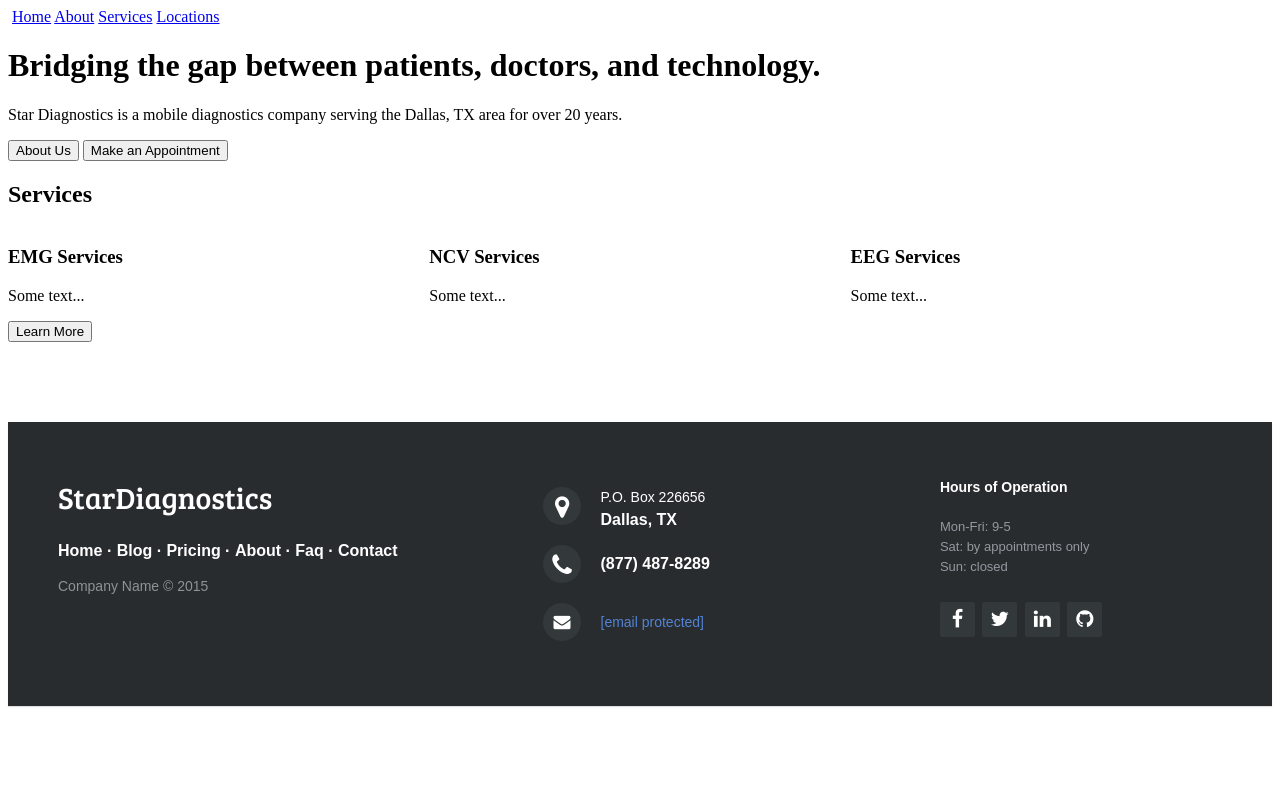
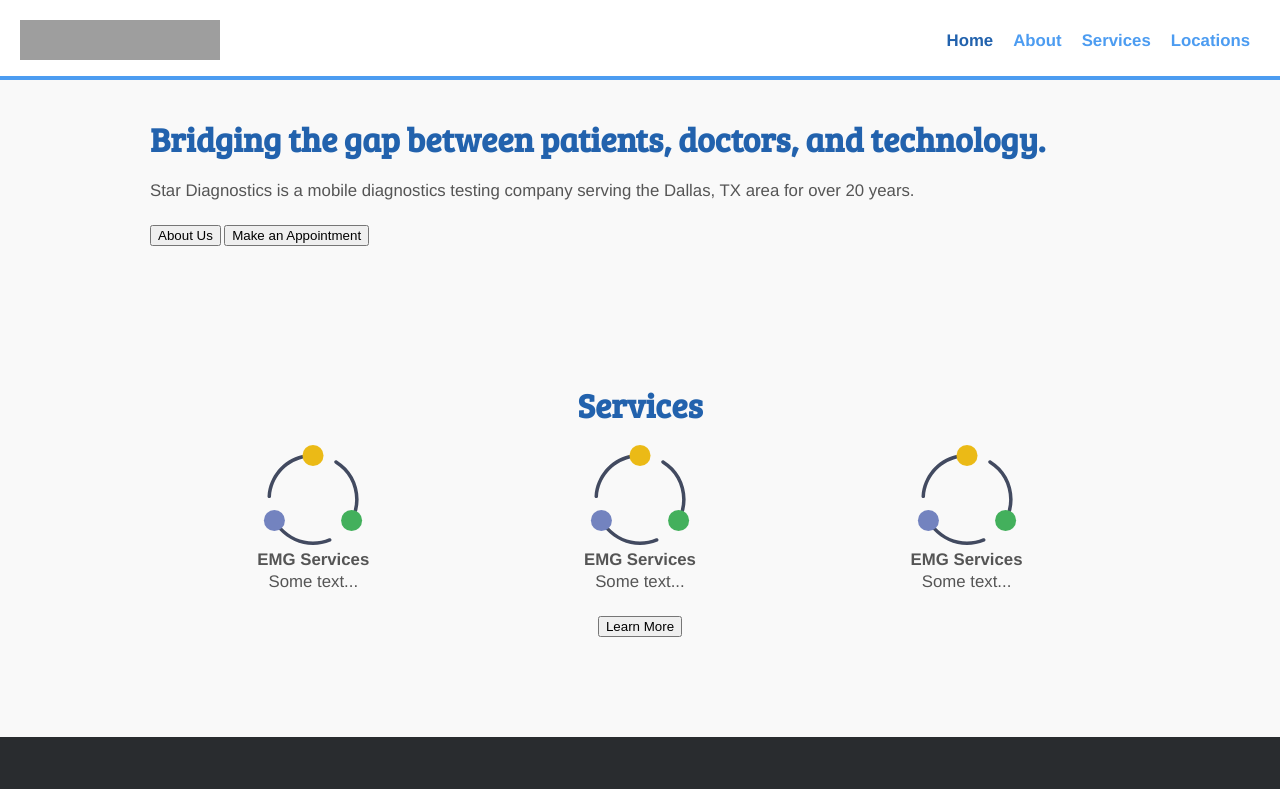
Before and after one commit to gcho91/stardiagnostics, a plain HTML site: page index.html in a window 1280 px wide. Shown: the top 789 px of the page. Drawn offline with Linux system fonts and the light colour scheme; grey boxes are pictures that could not be loaded.

Commit message:
Updated navbar to be responsive, included placeholder vector for services section

```diff
--- /dev/null
+++ b/header-branch-style.css
@@ -0,0 +1,229 @@
+/*RESET*/
+html, body, div, span, applet, object, iframe, h1, h2, h3, h4, h5, h6, p, blockquote, pre, a, abbr, acronym, address, big, cite, code, del, dfn, em, font, img, ins, kbd, q, s, samp, small, strike, strong, sub, sup, tt, var, b, u, i, center, dl, dt, dd, ol, ul, li, fieldset, form, label, legend, table, caption, tbody, tfoot, thead, tr, th, td {margin:0; padding:0; border:0; outline:0; font-size:100%; vertical-align:baseline; background:transparent;} body {line-height: 1;}ol, ul{list-style:none;} blockquote, q{quotes:none;} blockquote:before, blockquote:after, q:before, q:after{content:'';content:none;} :focus{outline:0;} ins{text-decoration:none;} del{text-decoration:line-through;} table{border-collapse:collapse; border-spacing:0;}
+
+/*MAIN*/
+body {
+	font-size: 1.05em;
+	line-height: 1.25em;
+	font-family: 'Bree Serif', 'Helvetica Neue', Helvetica, Arial;
+	background: #f9f9f9;
+	color: #555;
+}
+
+a {
+
+	color: #4C9CF1;
+	text-decoration: none;
+	font-weight: bold;
+
+}
+
+a:hover {
+
+	color: #444;
+
+}
+
+img {
+
+	width: 100%;
+
+}
+
+header {
+
+	background: #fff;
+	width: 100%;
+	height: 76px;
+	position: fixed;
+	top: 0;
+	left: 0;
+	border-bottom: 4px solid #4C9CF1;
+	z-index: 100;
+
+}
+
+#logo{
+
+	margin: 20px;
+	float: left;
+	width: 200px;
+
+	height: 40px;
+	background: url(https://i.imgur.com/ZHMaInV.png) no-repeat center;
+	display: block;
+
+}
+
+nav {
+
+	float: right;
+	padding: 20px;
+
+}
+
+#menu-icon {
+
+	display: hidden;
+	width: 40px;
+	height: 40px;
+	background: #4C8FEC url(http://treehouse-blog.s3.amazonaws.com/Respond-Menu/img/logo.png) center;
+
+}
+
+a:hover#menu-icon {
+
+	background-color: #444;
+	border-radius: 4px 4px 0 0;
+
+}
+
+ul {
+
+	list-style: none;
+
+}
+
+li {
+
+  font-family: 'Helvetica Neue', 'Open Sans';
+	display: inline-block;
+	float: left;
+	padding: 10px;
+
+}
+
+.current {
+
+	color: #2262AD;
+
+}
+
+section, .hero {
+
+	margin: 80px auto 40px;
+	max-width: 980px;
+	position: relative;
+	padding: 20px
+
+}
+
+h1 {
+
+	font-size: 2em;
+	color: #2262AD;
+	line-height: 1.15em;
+	margin: 20px 0 ;
+  /* font-family: "Helvetica" */
+
+
+}
+
+h3{
+  font-family: "Helvetica Neue";
+
+}
+
+p {
+	line-height: 1.45em;
+	margin-bottom: 20px;
+  font-family: "Helvetica Neue";
+
+}
+
+
+/* home services section */
+.home-services{
+  text-align: center;
+}
+
+
+/* services table */
+
+.column{
+  float: left;
+  width: 33.33%;
+  /* padding: 10px; */
+   /* height: 300px; /* Should be removed. Only for demonstration */
+}
+
+/* Clear floats after the columns?? */
+.row:after {
+    content: "";
+    display: table;
+    clear: both;
+}
+
+footer{
+  position: fixed;
+  bottom: 0;
+}
+
+@media (max-height:800px){
+	footer { position: static; }
+	/* header { padding-top:40px; } */
+}
+
+
+
+
+/* Media queries columns */
+
+/* When the screen width is less than 600px, make three columns stack on top of each other instead of next to each other*/
+@media (max-width: 600px) {
+    .column {
+        width: 100%;
+    }
+}
+
+@media( max-height: 800px){
+  /* footer { position: static; } */
+}
+
+
+
+/*  *********************************************************************   */
+
+/*MEDIA QUERY*/
+@media only screen and (max-width : 640px) {
+
+	header {
+
+		position: absolute;
+
+	}
+
+	#menu-icon {
+
+		display:inline-block;
+
+	}
+
+	nav ul, nav:active ul {
+
+		display: none;
+		position: absolute;
+		padding: 20px;
+		background: #fff;
+		border: 5px solid #444;
+		right: 20px;
+		top: 60px;
+		width: 50%;
+		border-radius: 4px 0 4px 4px;
+
+	}
+
+	nav li {
+
+		text-align: center;
+		width: 100%;
+		padding: 10px 0;
+		margin: 0;
+
+	}
+
+	nav:hover ul {
+
+		display: block;
+
+	}
--- a/index.html
+++ b/index.html
@@ -8,12 +8,92 @@
 
     <link href="https://fonts.googleapis.com/css?family=Bree+Serif|Open+Sans" rel="stylesheet">
     <link rel="stylesheet" href="https://maxcdn.bootstrapcdn.com/font-awesome/4.2.0/css/font-awesome.min.css">
-    <link rel="stylesheet" href="style.css">
+    <!-- <link rel="stylesheet" href="style.css"> -->
     <!-- <link rel="stylesheet" href="footer-basic-centered.css"> -->
     <link rel="stylesheet" href="footer-distributed-with-address-and-phones.css">
+    <link rel="stylesheet" href="header-branch-style.css">
   </head>
 
   <body>
+
+
+
+
+    <header>
+
+    		<a href="#" id="logo"></a>
+
+    		<nav>
+
+    			<a href="#" id="menu-icon"></a>
+
+    			<ul>
+
+    				<li><a href="#" class="current">Home</a></li>
+    				<li><a href="#">About</a></li>
+    				<li><a href="#">Services</a></li>
+    				<li><a href="#">Locations</a></li>
+
+
+    			</ul>
+
+    		</nav>
+
+    	</header>
+
+
+    <div class="hero">
+      <h1>Bridging the gap between patients, doctors, and technology.</h1>
+      <p>Star Diagnostics is a mobile diagnostics testing company serving the Dallas, TX area for over 20 years.</p>
+
+      <button>About Us</button>
+      <button>Make an Appointment</button>
+    </div>
+
+    <div class="hero home-services">
+      <h1>Services</h1>
+
+      <div class="home-services-row">
+        <div class="column">
+          <img src="ex-icon.svg" style="width: 100px" alt="">
+          <h3>EMG Services</h3>
+          <p>Some text...</p>
+        </div>
+
+        <div class="column">
+          <img src="ex-icon.svg" style="width: 100px" alt="">
+          <h3>EMG Services</h3>
+          <p>Some text...</p>
+        </div>
+
+        <div class="column">
+          <img src="ex-icon.svg" style="width: 100px" alt="">
+          <h3>EMG Services</h3>
+          <p>Some text...</p>
+        </div>
+
+
+        <!-- <div class="column">
+          <h3>NCV Services</h3>
+          <p>Some text...</p>
+        </div>
+        <div class="column">
+          <h3>EEG Services</h3>
+          <p>Some text...</p>
+        </div> -->
+      </div>
+
+      <button>Learn More</button>
+    </div>
+
+
+
+
+
+
+
+
+    <!--
 
     <div class="topnav">
       <img src="" alt="">
@@ -22,6 +102,8 @@
       <a href="#services">Services</a>
       <a href="#locations">Locations</a>
     </div>
+
+
 
     <div class="home-hero">
       <h1>Bridging the gap between patients, doctors, and technology.</h1>
@@ -50,7 +132,7 @@
 
       <button>Learn More</button>
 
-    </div>
+    </div>-->
 
 
     <!-- footer example from here: https://demo.tutorialzine.com/2015/01/freebie-5-responsive-footer-templates/-->
--- a/style.css
+++ b/style.css
@@ -24,7 +24,7 @@ html, body{
 
 footer{
   position: fixed;
-  bottom: 0
+  bottom: 0;
 }
 
 @media (max-height:800px){
```
Also changed, not shown: ex-icon.svg (added).
